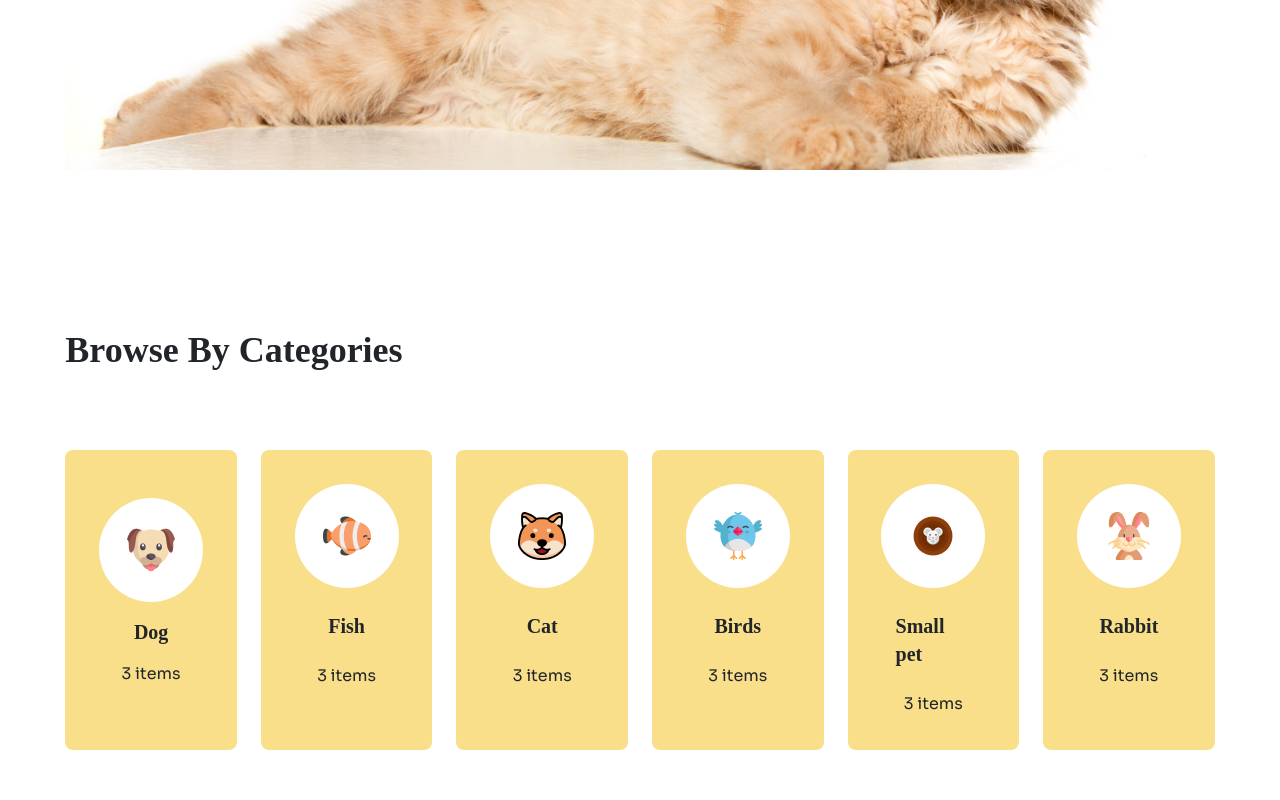
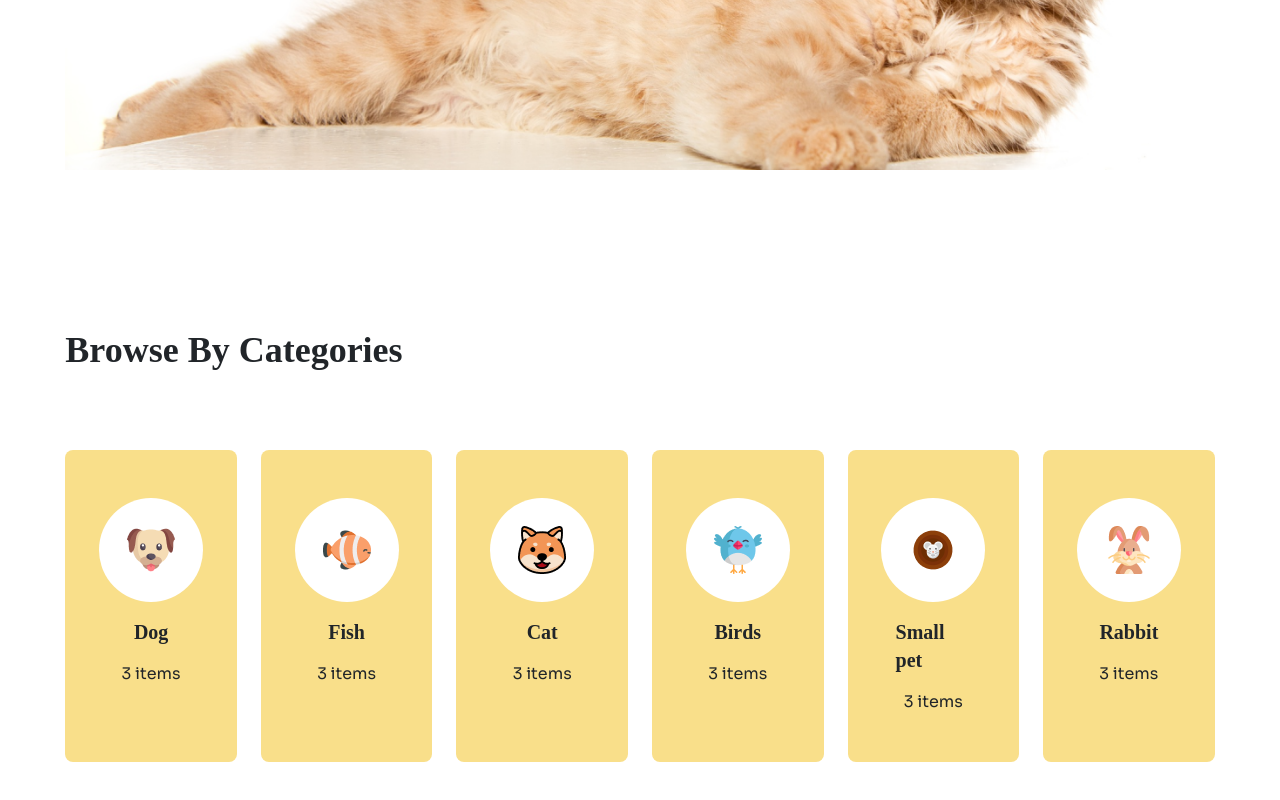
Before and after one commit to MD-MASUD-MIAH/001-Category-Cat, a plain HTML site: page index.html in a window 1280 px wide. Shown: the part 706-1506 px from the top of the page. Drawn offline with nearby package versions, Linux system fonts and the light colour scheme; a web font is replaced by a local one.

Commit message:
solve card

```diff
--- a/index.html
+++ b/index.html
@@ -103,7 +103,7 @@
 
 <div class="grid grid-cols-2 md:grid-cols-3 lg:grid-cols-6 gap-[10px] md:gap-6">
 
-<div class="bg-[#F9DF8A] rounded-lg py-5 px-10 md:py-[34px] md:px-12 flex items-center flex-col gap-3 md:gap-6">
+<div class="bg-[#F9DF8A] rounded-lg flex items-center flex-col py-5 px-10 md:py-[34px] md:px-12  gap-3 md:gap-6">
 
 <div class="bg-white rounded-full flex justify-center items-center h-[90px] w-[90px] md:h-[104px] md:w-[104px]">
 <img src="c1-assets/dog-cartoon.png" alt="">
@@ -117,9 +117,9 @@
 
 
 
-<div class="bg-[#F9DF8A] rounded-lg py-[34px] px-12 flex items-center flex-col gap-6">
+<div class="bg-[#F9DF8A] rounded-lg  flex items-center flex-col  py-5 px-10 md:py-[34px] md:px-12  gap-3 md:gap-6">
 
-    <div class="bg-white rounded-full flex justify-center items-center h-[104px] w-[104px]">
+    <div class="bg-white rounded-full flex justify-center items-center  h-[90px] w-[90px] md:h-[104px] md:w-[104px]">
     <img src="c1-assets/fish-cartoon.png" alt="">
     </div>
 
@@ -131,9 +131,9 @@
 
 
 
-    <div class="bg-[#F9DF8A] rounded-lg py-[34px] px-12 flex items-center flex-col gap-6">
+    <div class="bg-[#F9DF8A] rounded-lg  flex items-center flex-col py-5 px-10 md:py-[34px] md:px-12  gap-3 md:gap-6">
 
-        <div class="bg-white rounded-full flex justify-center items-center h-[104px] w-[104px]">
+        <div class="bg-white rounded-full flex justify-center items-center  h-[90px] w-[90px] md:h-[104px] md:w-[104px]">
         <img src="c1-assets/cat-cartoon.png" alt="">
         </div>
 
@@ -145,9 +145,9 @@
 
 
 
-        <div class="bg-[#F9DF8A] rounded-lg py-[34px] px-12 flex items-center flex-col gap-6">
+        <div class="bg-[#F9DF8A] rounded-lg flex items-center flex-col  py-5 px-10 md:py-[34px] md:px-12  gap-3 md:gap-6">
 
-            <div class="bg-white rounded-full flex justify-center items-center h-[104px] w-[104px]">
+            <div class="bg-white rounded-full flex justify-center items-center  h-[90px] w-[90px] md:h-[104px] md:w-[104px]">
             <img src="c1-assets/bird-cartoon.png" alt="">
             </div>
 
@@ -159,9 +159,9 @@
 
 
 
-            <div class="bg-[#F9DF8A] rounded-lg py-[34px] px-12 flex items-center flex-col gap-6">
+            <div class="bg-[#F9DF8A] rounded-lg  flex items-center flex-col  py-5 px-10 md:py-[34px] md:px-12  gap-3 md:gap-6">
 
-                <div class="bg-white rounded-full flex justify-center items-center h-[104px] w-[104px]">
+                <div class="bg-white rounded-full flex justify-center items-center  h-[90px] w-[90px] md:h-[104px] md:w-[104px]">
                 <img src="c1-assets/mouse-cartoon.png" alt="">
                 </div>
 
@@ -173,9 +173,9 @@
 
 
 
-                <div class="bg-[#F9DF8A] rounded-lg py-[34px] px-12 flex items-center flex-col gap-6">
+                <div class="bg-[#F9DF8A] rounded-lg flex items-center flex-col py-5 px-10 md:py-[34px] md:px-12  gap-3 md:gap-6">
 
-                    <div class="bg-white rounded-full flex justify-center items-center h-[104px] w-[104px]">
+                    <div class="bg-white rounded-full flex justify-center items-center  h-[90px] w-[90px] md:h-[104px] md:w-[104px]">
                     <img src="c1-assets/rabbit-cartoon.png" alt="">
                     </div>
 
```
